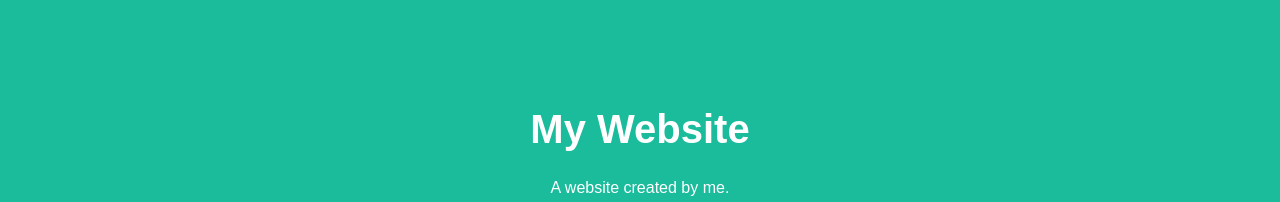
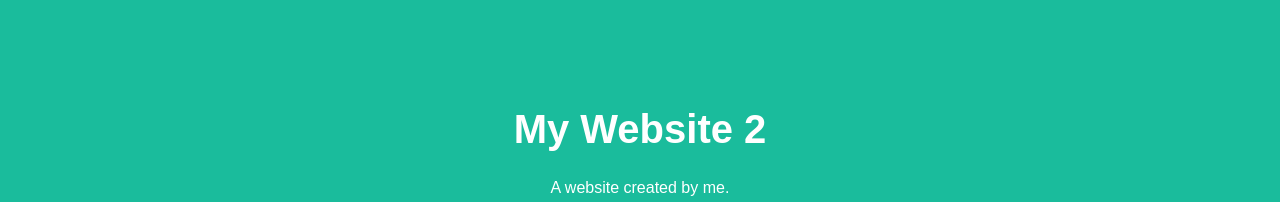
Before and after one commit to LDreismane/Laine-Dreismane-HTML, a plain HTML site: page index.html in a window 1280 px wide. Shown: the top 202 px of the page. Drawn offline with Linux system fonts and the light colour scheme.

Commit message:
Update index.html
Test change 2

```diff
--- a/index.html
+++ b/index.html
@@ -3,7 +3,7 @@
 <head>
 <meta charset="UTF-8">
 <meta name="viewport" content="width=device-width, initial-scale=1">
-<title>Changes</title>
+<title>Changes 2</title>
 <link href="style.css" rel="stylesheet">
 <style>
 * {
@@ -15,7 +15,7 @@
 <body>
 
 <div class="header">
-  <h1>My Website</h1>
+  <h1>My Website 2</h1>
   <p>A website created by me.</p>
 </div>
 
```
